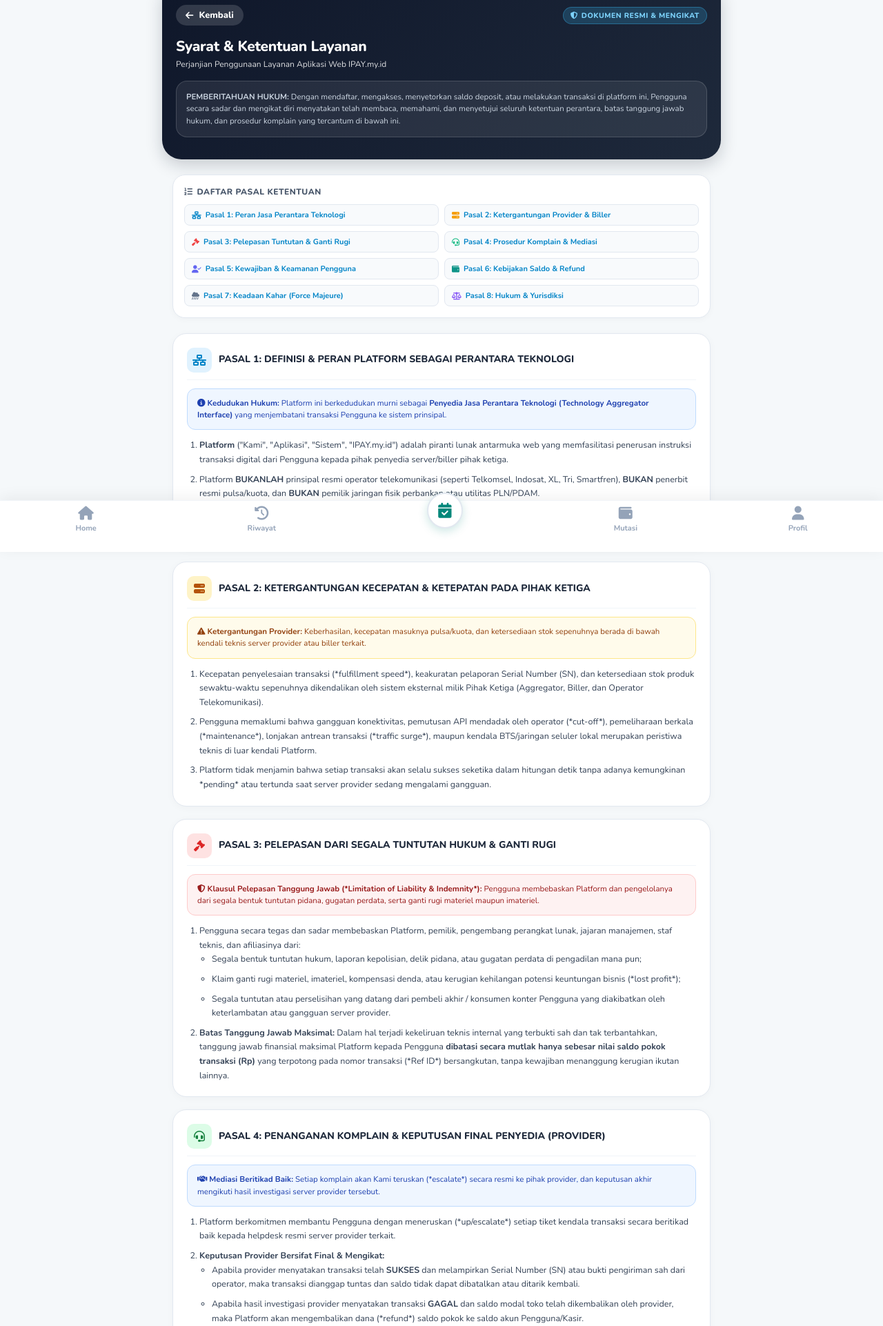
After one commit to angga2103/garudatell, a Flask app: page /snk in a window 1280 px wide. The commit adds this page. Shown: the top 1922 px of the page at 69% size. Run offline with Flask 3, Linux system fonts and the light colour scheme; data that the repository does not hold is empty; some libraries are stand-ins or nearby versions.

Commit message:
feat: tambahkan halaman resmi Syarat & Ketentuan Layanan (S&K) dan pelepasan tanggung jawab hukum

```diff
--- a/app/routes/user.py
+++ b/app/routes/user.py
@@ -2589,3 +2589,11 @@ def preview_sop_paket_data():
         filename,
         as_attachment=False
     )
+
+
+@user_bp.route('/syarat-ketentuan')
+@user_bp.route('/terms')
+@user_bp.route('/snk')
+def syarat_ketentuan():
+    """Halaman resmi Syarat & Ketentuan Layanan (Terms of Service) dan Pelepasan Tanggung Jawab Hukum."""
+    return render_template('legal/syarat_ketentuan.html')
--- /dev/null
+++ b/app/templates/legal/syarat_ketentuan.html
@@ -0,0 +1,437 @@
+{% extends "base.html" %}
+
+{% block title %}Syarat & Ketentuan Layanan - {{ store.name if store and store.name else 'IPAY.my.id' }}{% endblock %}
+
+{% block head %}
+<style>
+    .snk-page-wrapper {
+        max-width: 780px;
+        margin: 0 auto;
+        padding-bottom: 50px;
+    }
+    .snk-header {
+        background: linear-gradient(135deg, #0f172a 0%, #1e293b 100%);
+        border-bottom-left-radius: 28px;
+        border-bottom-right-radius: 28px;
+        padding: 22px 20px 32px 20px;
+        margin: -15px -15px 22px -15px;
+        color: white;
+        box-shadow: 0 8px 24px rgba(15, 23, 42, 0.2);
+    }
+    .snk-top-nav {
+        display: flex;
+        justify-content: space-between;
+        align-items: center;
+        margin-bottom: 16px;
+    }
+    .snk-back-btn {
+        display: inline-flex;
+        align-items: center;
+        gap: 8px;
+        color: white;
+        text-decoration: none;
+        font-weight: 800;
+        font-size: 13px;
+        background: rgba(255, 255, 255, 0.15);
+        padding: 6px 14px;
+        border-radius: 20px;
+        backdrop-filter: blur(8px);
+        transition: all 0.2s ease;
+    }
+    .snk-back-btn:hover { background: rgba(255, 255, 255, 0.25); color: white; }
+
+    .snk-badge-official {
+        display: inline-flex;
+        align-items: center;
+        gap: 5px;
+        font-size: 10.5px;
+        font-weight: 800;
+        background: rgba(56, 189, 248, 0.2);
+        color: #7dd3fc;
+        border: 1px solid rgba(56, 189, 248, 0.35);
+        padding: 4px 10px;
+        border-radius: 20px;
+        letter-spacing: 0.5px;
+    }
+
+    .snk-summary-box {
+        background: rgba(255, 255, 255, 0.08);
+        border: 1px solid rgba(255, 255, 255, 0.15);
+        border-radius: 16px;
+        padding: 14px;
+        margin-top: 16px;
+        font-size: 11.5px;
+        line-height: 1.5;
+        color: #cbd5e1;
+    }
+
+    /* QUICK TOC (DAFTAR ISI) */
+    .snk-toc-container {
+        background: white;
+        border-radius: 18px;
+        padding: 16px;
+        margin-bottom: 22px;
+        border: 1px solid #e2e8f0;
+        box-shadow: 0 2px 10px rgba(0,0,0,0.03);
+    }
+    .snk-toc-title {
+        font-size: 12px;
+        font-weight: 800;
+        color: #475569;
+        margin-bottom: 10px;
+        text-transform: uppercase;
+        letter-spacing: 0.5px;
+        display: flex;
+        align-items: center;
+        gap: 6px;
+    }
+    .snk-toc-grid {
+        display: grid;
+        grid-template-columns: repeat(2, 1fr);
+        gap: 8px;
+    }
+    @media (max-width: 600px) {
+        .snk-toc-grid { grid-template-columns: 1fr; }
+    }
+    .snk-toc-link {
+        font-size: 11px;
+        font-weight: 700;
+        color: #0284c7;
+        background: #f8fafc;
+        border: 1px solid #e2e8f0;
+        padding: 7px 10px;
+        border-radius: 8px;
+        text-decoration: none;
+        display: flex;
+        align-items: center;
+        gap: 6px;
+        transition: 0.15s;
+    }
+    .snk-toc-link:hover {
+        background: #e0f2fe;
+        border-color: #7dd3fc;
+    }
+
+    /* PASAL CARDS */
+    .pasal-card {
+        background: white;
+        border-radius: 20px;
+        padding: 20px;
+        margin-bottom: 18px;
+        border: 1px solid #e2e8f0;
+        box-shadow: 0 2px 12px rgba(0,0,0,0.03);
+        scroll-margin-top: 20px;
+    }
+    .pasal-header {
+        display: flex;
+        align-items: center;
+        gap: 10px;
+        margin-bottom: 12px;
+        padding-bottom: 10px;
+        border-bottom: 1.5px solid #f1f5f9;
+    }
+    .pasal-icon {
+        width: 36px;
+        height: 36px;
+        border-radius: 10px;
+        display: flex;
+        align-items: center;
+        justify-content: center;
+        font-size: 16px;
+        flex-shrink: 0;
+    }
+    .pasal-title {
+        font-size: 14px;
+        font-weight: 900;
+        color: #1e293b;
+        margin: 0;
+        line-height: 1.35;
+    }
+
+    /* HIGHLIGHT ALERT BOXES */
+    .legal-alert {
+        border-radius: 12px;
+        padding: 12px 14px;
+        margin: 12px 0;
+        font-size: 11.5px;
+        line-height: 1.5;
+    }
+    .legal-alert.danger {
+        background: #fef2f2;
+        border: 1.5px solid #fecaca;
+        color: #991b1b;
+    }
+    .legal-alert.info {
+        background: #eff6ff;
+        border: 1.5px solid #bfdbfe;
+        color: #1e40af;
+    }
+    .legal-alert.warning {
+        background: #fffbeb;
+        border: 1.5px solid #fde68a;
+        color: #92400e;
+    }
+
+    .pasal-body ol, .pasal-body ul {
+        margin: 0;
+        padding-left: 18px;
+        color: #334155;
+        font-size: 12.5px;
+        line-height: 1.65;
+    }
+    .pasal-body li {
+        margin-bottom: 8px;
+    }
+    .pasal-body li:last-child {
+        margin-bottom: 0;
+    }
+
+    .btn-print-snk {
+        background: #f1f5f9;
+        border: 1px solid #cbd5e1;
+        color: #334155;
+        padding: 10px 18px;
+        border-radius: 12px;
+        font-size: 12px;
+        font-weight: 800;
+        cursor: pointer;
+        display: inline-flex;
+        align-items: center;
+        gap: 6px;
+        transition: 0.15s;
+    }
+    .btn-print-snk:hover { background: #e2e8f0; }
+
+    @media print {
+        .snk-top-nav, .bottom-nav, .snk-toc-container, .btn-print-snk, .snk-footer-actions { display: none !important; }
+        .snk-header { background: #0f172a !important; color: black !important; -webkit-print-color-adjust: exact; }
+        .pasal-card { box-shadow: none !important; border: 1px solid #ccc !important; page-break-inside: avoid; }
+    }
+</style>
+{% endblock %}
+
+{% block content %}
+<div class="snk-page-wrapper">
+    <!-- HEADER -->
+    <div class="snk-header">
+        <div class="snk-top-nav">
+            <a href="javascript:void(0)" onclick="if(window.history.length > 1) { window.history.back(); } else { window.location.href='/'; }" class="snk-back-btn">
+                <i class="fas fa-arrow-left"></i>
+                <span>Kembali</span>
+            </a>
+            <span class="snk-badge-official">
+                <i class="fas fa-shield-alt"></i> DOKUMEN RESMI & MENGIKAT
+            </span>
+        </div>
+
+        <div>
+            <h1 style="font-size: 21px; font-weight: 900; margin: 0; letter-spacing: -0.3px;">Syarat & Ketentuan Layanan</h1>
+            <div style="font-size: 12px; opacity: 0.85; margin-top: 4px;">Perjanjian Penggunaan Layanan Aplikasi Web {{ store.name if store and store.name else 'IPAY.my.id' }}</div>
+        </div>
+
+        <div class="snk-summary-box">
+            <b>PEMBERITAHUAN HUKUM:</b> Dengan mendaftar, mengakses, menyetorkan saldo deposit, atau melakukan transaksi di platform ini, Pengguna secara sadar dan mengikat diri menyatakan telah membaca, memahami, dan menyetujui seluruh ketentuan perantara, batas tanggung jawab hukum, dan prosedur komplain yang tercantum di bawah ini.
+        </div>
+    </div>
+
+    <!-- QUICK DAFTAR ISI (TOC) -->
+    <div class="snk-toc-container">
+        <div class="snk-toc-title">
+            <i class="fas fa-list-ol"></i> Daftar Pasal Ketentuan
+        </div>
+        <div class="snk-toc-grid">
+            <a href="#pasal-1" class="snk-toc-link"><i class="fas fa-network-wired" style="color: #0284c7;"></i> Pasal 1: Peran Jasa Perantara Teknologi</a>
+            <a href="#pasal-2" class="snk-toc-link"><i class="fas fa-server" style="color: #f59e0b;"></i> Pasal 2: Ketergantungan Provider & Biller</a>
+            <a href="#pasal-3" class="snk-toc-link"><i class="fas fa-gavel" style="color: #ef4444;"></i> Pasal 3: Pelepasan Tuntutan & Ganti Rugi</a>
+            <a href="#pasal-4" class="snk-toc-link"><i class="fas fa-headset" style="color: #10b981;"></i> Pasal 4: Prosedur Komplain & Mediasi</a>
+            <a href="#pasal-5" class="snk-toc-link"><i class="fas fa-user-check" style="color: #6366f1;"></i> Pasal 5: Kewajiban & Keamanan Pengguna</a>
+            <a href="#pasal-6" class="snk-toc-link"><i class="fas fa-wallet" style="color: #0d9488;"></i> Pasal 6: Kebijakan Saldo & Refund</a>
+            <a href="#pasal-7" class="snk-toc-link"><i class="fas fa-cloud-showers-heavy" style="color: #64748b;"></i> Pasal 7: Keadaan Kahar (Force Majeure)</a>
+            <a href="#pasal-8" class="snk-toc-link"><i class="fas fa-balance-scale" style="color: #8b5cf6;"></i> Pasal 8: Hukum & Yurisdiksi</a>
+        </div>
+    </div>
+
+    <!-- PASAL 1 -->
+    <div class="pasal-card" id="pasal-1">
+        <div class="pasal-header">
+            <div class="pasal-icon" style="background: #e0f2fe; color: #0284c7;">
+                <i class="fas fa-network-wired"></i>
+            </div>
+            <div>
+                <h3 class="pasal-title">PASAL 1: DEFINISI & PERAN PLATFORM SEBAGAI PERANTARA TEKNOLOGI</h3>
+            </div>
+        </div>
+        <div class="pasal-body">
+            <div class="legal-alert info">
+                <i class="fas fa-info-circle"></i> <b>Kedudukan Hukum:</b> Platform ini berkedudukan murni sebagai <b>Penyedia Jasa Perantara Teknologi (Technology Aggregator Interface)</b> yang menjembatani transaksi Pengguna ke sistem prinsipal.
+            </div>
+            <ol>
+                <li><b>Platform</b> ("Kami", "Aplikasi", "Sistem", "{{ store.name if store and store.name else 'IPAY.my.id' }}") adalah piranti lunak antarmuka web yang memfasilitasi penerusan instruksi transaksi digital dari Pengguna kepada pihak penyedia server/biller pihak ketiga.</li>
+                <li>Platform <b>BUKANLAH</b> prinsipal resmi operator telekomunikasi (seperti Telkomsel, Indosat, XL, Tri, Smartfren), <b>BUKAN</b> penerbit resmi pulsa/kuota, dan <b>BUKAN</b> pemilik jaringan fisik perbankan atau utilitas PLN/PDAM.</li>
+                <li>Pengguna memahami bahwa hubungan hukum yang tercipta adalah hubungan penyediaan fasilitas teknologi pemesanan, bukan hubungan keagenan langsung ataupun perwakilan hukum resmi dari operator telekomunikasi.</li>
+            </ol>
+        </div>
+    </div>
+
+    <!-- PASAL 2 -->
+    <div class="pasal-card" id="pasal-2">
+        <div class="pasal-header">
+            <div class="pasal-icon" style="background: #fef3c7; color: #b45309;">
+                <i class="fas fa-server"></i>
+            </div>
+            <div>
+                <h3 class="pasal-title">PASAL 2: KETERGANTUNGAN KECEPATAN & KETEPATAN PADA PIHAK KETIGA</h3>
+            </div>
+        </div>
+        <div class="pasal-body">
+            <div class="legal-alert warning">
+                <i class="fas fa-exclamation-triangle"></i> <b>Ketergantungan Provider:</b> Keberhasilan, kecepatan masuknya pulsa/kuota, dan ketersediaan stok sepenuhnya berada di bawah kendali teknis server provider atau biller terkait.
+            </div>
+            <ol>
+                <li>Kecepatan penyelesaian transaksi (*fulfillment speed*), keakuratan pelaporan Serial Number (SN), dan ketersediaan stok produk sewaktu-waktu sepenuhnya dikendalikan oleh sistem eksternal milik Pihak Ketiga (Aggregator, Biller, dan Operator Telekomunikasi).</li>
+                <li>Pengguna memaklumi bahwa gangguan konektivitas, pemutusan API mendadak oleh operator (*cut-off*), pemeliharaan berkala (*maintenance*), lonjakan antrean transaksi (*traffic surge*), maupun kendala BTS/jaringan seluler lokal merupakan peristiwa teknis di luar kendali Platform.</li>
+                <li>Platform tidak menjamin bahwa setiap transaksi akan selalu sukses seketika dalam hitungan detik tanpa adanya kemungkinan *pending* atau tertunda saat server provider sedang mengalami gangguan.</li>
+            </ol>
+        </div>
+    </div>
+
+    <!-- PASAL 3 -->
+    <div class="pasal-card" id="pasal-3">
+        <div class="pasal-header">
+            <div class="pasal-icon" style="background: #fee2e2; color: #dc2626;">
+                <i class="fas fa-gavel"></i>
+            </div>
+            <div>
+                <h3 class="pasal-title">PASAL 3: PELEPASAN DARI SEGALA TUNTUTAN HUKUM & GANTI RUGI</h3>
+            </div>
+        </div>
+        <div class="pasal-body">
+            <div class="legal-alert danger">
+                <i class="fas fa-shield-alt"></i> <b>Klausul Pelepasan Tanggung Jawab (*Limitation of Liability & Indemnity*):</b> Pengguna membebaskan Platform dan pengelolanya dari segala bentuk tuntutan pidana, gugatan perdata, serta ganti rugi materiel maupun imateriel.
+            </div>
+            <ol>
+                <li>Pengguna secara tegas dan sadar membebaskan Platform, pemilik, pengembang perangkat lunak, jajaran manajemen, staf teknis, dan afiliasinya dari:
+                    <ul>
+                        <li>Segala bentuk tuntutan hukum, laporan kepolisian, delik pidana, atau gugatan perdata di pengadilan mana pun;</li>
+                        <li>Klaim ganti rugi materiel, imateriel, kompensasi denda, atau kerugian kehilangan potensi keuntungan bisnis (*lost profit*);</li>
+                        <li>Segala tuntutan atau perselisihan yang datang dari pembeli akhir / konsumen konter Pengguna yang diakibatkan oleh keterlambatan atau gangguan server provider.</li>
+                    </ul>
+                </li>
+                <li><b>Batas Tanggung Jawab Maksimal:</b> Dalam hal terjadi kekeliruan teknis internal yang terbukti sah dan tak terbantahkan, tanggung jawab finansial maksimal Platform kepada Pengguna <b>dibatasi secara mutlak hanya sebesar nilai saldo pokok transaksi (Rp)</b> yang terpotong pada nomor transaksi (*Ref ID*) bersangkutan, tanpa kewajiban menanggung kerugian ikutan lainnya.</li>
+            </ol>
+        </div>
+    </div>
+
+    <!-- PASAL 4 -->
+    <div class="pasal-card" id="pasal-4">
+        <div class="pasal-header">
+            <div class="pasal-icon" style="background: #dcfce7; color: #15803d;">
+                <i class="fas fa-headset"></i>
+            </div>
+            <div>
+                <h3 class="pasal-title">PASAL 4: PENANGANAN KOMPLAIN & KEPUTUSAN FINAL PENYEDIA (PROVIDER)</h3>
+            </div>
+        </div>
+        <div class="pasal-body">
+            <div class="legal-alert info">
+                <i class="fas fa-handshake"></i> <b>Mediasi Beritikad Baik:</b> Setiap komplain akan Kami teruskan (*escalate*) secara resmi ke pihak provider, dan keputusan akhir mengikuti hasil investigasi server provider tersebut.
+            </div>
+            <ol>
+                <li>Platform berkomitmen membantu Pengguna dengan meneruskan (*up/escalate*) setiap tiket kendala transaksi secara beritikad baik kepada helpdesk resmi server provider terkait.</li>
+                <li><b>Keputusan Provider Bersifat Final & Mengikat:</b>
+                    <ul>
+                        <li>Apabila provider menyatakan transaksi telah <b>SUKSES</b> dan melampirkan Serial Number (SN) atau bukti pengiriman sah dari operator, maka transaksi dianggap tuntas dan saldo tidak dapat dibatalkan atau ditarik kembali.</li>
+                        <li>Apabila hasil investigasi provider menyatakan transaksi <b>GAGAL</b> dan saldo modal toko telah dikembalikan oleh provider, maka Platform akan mengembalikan dana (*refund*) saldo pokok ke saldo akun Pengguna/Kasir.</li>
+                        <li>Durasi waktu investigasi (*SLA Investigasi*) sepenuhnya bergantung pada jam operasional dan kecepatan respon pihak provider (biasanya berkisar 1x24 jam hingga 3x24 jam kerja untuk kasus gangguan massal).</li>
+                    </ul>
+                </li>
+                <li>Pengguna dilarang melakukan intimidasi, pemaksaan refund sepihak, atau penyebaran narasi pencemaran nama baik di ruang publik selama proses mediasi provider berlangsung.</li>
+            </ol>
+        </div>
+    </div>
+
+    <!-- PASAL 5 -->
+    <div class="pasal-card" id="pasal-5">
+        <div class="pasal-header">
+            <div class="pasal-icon" style="background: #ede9fe; color: #7c3aed;">
+                <i class="fas fa-user-check"></i>
+            </div>
+            <div>
+                <h3 class="pasal-title">PASAL 5: KEWAJIBAN, AKURASI DATA & KEAMANAN PENGGUNA</h3>
+            </div>
+        </div>
+        <div class="pasal-body">
+            <ol>
+                <li><b>Akurasi Nomor Tujuan:</b> Pengguna bertanggung jawab penuh atas ketelitian nomor handphone, nomor meter/ID pelanggan, atau ID akun target. Transaksi yang telah terkirim dan sukses akibat kekeliruan nomor oleh Pengguna tidak dapat dibatalkan atau diminta pengembalian saldo.</li>
+                <li><b>Kepatuhan SOP Masa Aktif Kartu:</b> Pengguna wajib mematuhi SOP penjualan paket data, termasuk melakukan pengecekan sisa masa aktif kartu pembeli. Kuota yang gagal aktif atau hangus akibat nomor pembeli berada di masa tenggang adalah risiko operasional Pengguna.</li>
+                <li><b>Keamanan Kredensial Akun:</b> Pengguna wajib menjaga kerahasiaan username, password, PIN transaksi, dan kode OTP. Segala transaksi yang terverifikasi menggunakan kredensial akun Pengguna dianggap sah dan mengikat Pengguna sepenuhnya.</li>
+                <li><b>Larangan Transaksi Berulang (*Anti-Spam*):</b> Pengguna dilarang menekan tombol beli berulang kali saat transaksi masih berstatus 'PENDING' atau 'PROSES' guna mencegah pemotongan saldo ganda pada sistem provider.</li>
+            </ol>
+        </div>
+    </div>
+
+    <!-- PASAL 6 -->
+    <div class="pasal-card" id="pasal-6">
+        <div class="pasal-header">
+            <div class="pasal-icon" style="background: #ccfbf1; color: #0f766e;">
+                <i class="fas fa-wallet"></i>
+            </div>
+            <div>
+                <h3 class="pasal-title">PASAL 6: KEBIJAKAN SALDO DEPOSIT & PENGEMBALIAN DANA (REFUND)</h3>
+            </div>
+        </div>
+        <div class="pasal-body">
+            <ol>
+                <li>Dana deposit yang telah masuk ke saldo akun Pengguna digunakan khusus untuk perputaran transaksi produk digital di Platform dan <b>tidak dapat diuangkan kembali (*non-refundable cash*)</b> ke rekening perbankan pribadi secara sembarangan, kecuali atas persetujuan khusus penutupan akun permanen.</li>
+                <li>Seluruh pengembalian dana (*refund*) atas transaksi produk yang berstatus gagal resmi dari provider akan otomatis dikreditkan kembali ke **SALDO AKUN** Pengguna atau Saldo Kasir Cabang terkait di dalam aplikasi.</li>
+            </ol>
+        </div>
+    </div>
+
+    <!-- PASAL 7 -->
+    <div class="pasal-card" id="pasal-7">
+        <div class="pasal-header">
+            <div class="pasal-icon" style="background: #f1f5f9; color: #475569;">
+                <i class="fas fa-cloud-showers-heavy"></i>
+            </div>
+            <div>
+                <h3 class="pasal-title">PASAL 7: KEADAAN KAHAR (FORCE MAJEURE)</h3>
+            </div>
+        </div>
+        <div class="pasal-body">
+            <p style="margin: 0; color: #334155; font-size: 12.5px; line-height: 1.65;">
+                Platform dibebaskan dari segala bentuk tanggung jawab dan kewajiban atas kegagalan atau keterlambatan pemrosesan transaksi yang diakibatkan oleh kejadian di luar kendali wajar manusia (*Force Majeure*), termasuk namun tidak terbatas pada: bencana alam, kebakaran, perang, huru-hara, pemadaman listrik skala luas, putusnya kabel optik bawah laut internasional, serangan peretasan/siber (DDoS), kebijakan pembatasan darurat dari Pemerintah/Kominfo/Bank Indonesia, atau penutupan layanan sepihak dari prinsipal operator telekomunikasi.
+            </p>
+        </div>
+    </div>
+
+    <!-- PASAL 8 -->
+    <div class="pasal-card" id="pasal-8">
+        <div class="pasal-header">
+            <div class="pasal-icon" style="background: #f5f3ff; color: #6d28d9;">
+                <i class="fas fa-balance-scale"></i>
+            </div>
+            <div>
+                <h3 class="pasal-title">PASAL 8: HUKUM YANG BERLAKU & PENYELESAIAN SENGKETA</h3>
+            </div>
+        </div>
+        <div class="pasal-body">
+            <ol>
+                <li>Seluruh ketentuan dalam dokumen ini diatur, ditafsirkan, dan tunduk sepenuhnya pada hukum yang berlaku di Negara Kesatuan Republik Indonesia.</li>
+                <li>Segala bentuk perselisihan atau sengketa yang timbul antara Pengguna dan Platform wajib diselesaikan terlebih dahulu melalui musyawarah mufakat secara kekeluargaan sebelum menempuh jalur lain.</li>
+                <li>Platform berhak sewaktu-waktu memperbarui atau menyempurnakan Syarat & Ketentuan ini seiring dengan perkembangan regulasi hukum dan pembaruan teknis sistem. Pembaruan akan ditampilkan secara terbuka pada halaman ini.</li>
+            </ol>
+        </div>
+    </div>
+
+    <!-- FOOTER ACTIONS -->
+    <div class="snk-footer-actions" style="display: flex; justify-content: space-between; align-items: center; gap: 12px; margin-top: 25px; padding: 15px 0; border-top: 1px solid #e2e8f0; flex-wrap: wrap;">
+        <button type="button" class="btn-print-snk" onclick="window.print()">
+            <i class="fas fa-print"></i> Cetak / Simpan Dokumen
+        </button>
+        <a href="/" style="background: #00877a; color: white; text-decoration: none; padding: 10px 20px; border-radius: 12px; font-weight: 800; font-size: 12.5px; display: inline-flex; align-items: center; gap: 6px; box-shadow: 0 4px 12px rgba(0, 135, 122, 0.3);">
+            <i class="fas fa-check-circle"></i> Saya Memahami & Setuju
+        </a>
+    </div>
+</div>
+{% endblock %}
```
Also changed, not shown: app/templates/user/bantuan.html (+18 -0 lines), app/templates/user/profil.html (+44 -0 lines).
